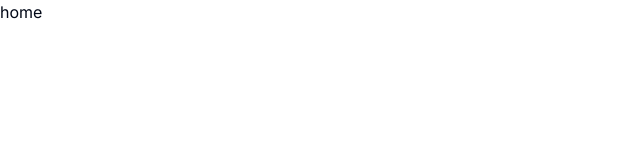
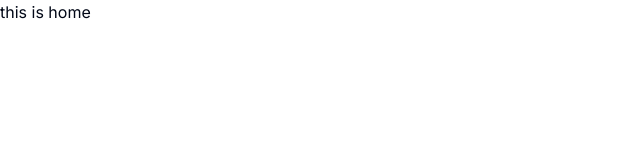
Before and after one commit to yamanaliesh92/Lms-platform, a Next.js app: page / in a window 1280 px wide. Shown: the top 160 px of the page, without its empty margins (0-640 px from the left). Built offline with nearby package versions, Linux system fonts and the light colour scheme.

Commit message:
added home page

```diff
--- a/src/app/(auth)/layout.tsx
+++ b/src/app/(auth)/layout.tsx
@@ -0,0 +1,13 @@
+import React from "react";
+
+export default function AuthenticationLayout({
+  children,
+}: {
+  children: React.ReactNode;
+}) {
+  return (
+    <div className="h-full flex items-center justify-center my-4">
+      {children}
+    </div>
+  );
+}
--- a/src/app/(auth)/sign-in/[[...sign-in]]/page.tsx
+++ b/src/app/(auth)/sign-in/[[...sign-in]]/page.tsx
@@ -0,0 +1,5 @@
+import { SignIn } from "@clerk/nextjs";
+
+export default function Page() {
+  return <SignIn />;
+}
--- a/src/app/(auth)/sign-up/[[...sign-up]]/page.tsx
+++ b/src/app/(auth)/sign-up/[[...sign-up]]/page.tsx
@@ -0,0 +1,5 @@
+import { SignUp } from "@clerk/nextjs";
+
+export default function Page() {
+  return <SignUp />;
+}
--- /dev/null
+++ b/src/app/(dashboard)/(routes)/page.tsx
@@ -0,0 +1,5 @@
+import React from "react";
+
+export default function HomePage() {
+  return <div>this is home</div>;
+}
--- a/src/app/globals.css
+++ b/src/app/globals.css
@@ -1,6 +1,11 @@
 @tailwind base;
 @tailwind components;
 @tailwind utilities;
+html,
+body,
+:root {
+  height: 100%;
+}
 
 @layer base {
   :root {
```
Lines whose indentation alone changed are shown as unchanged.
